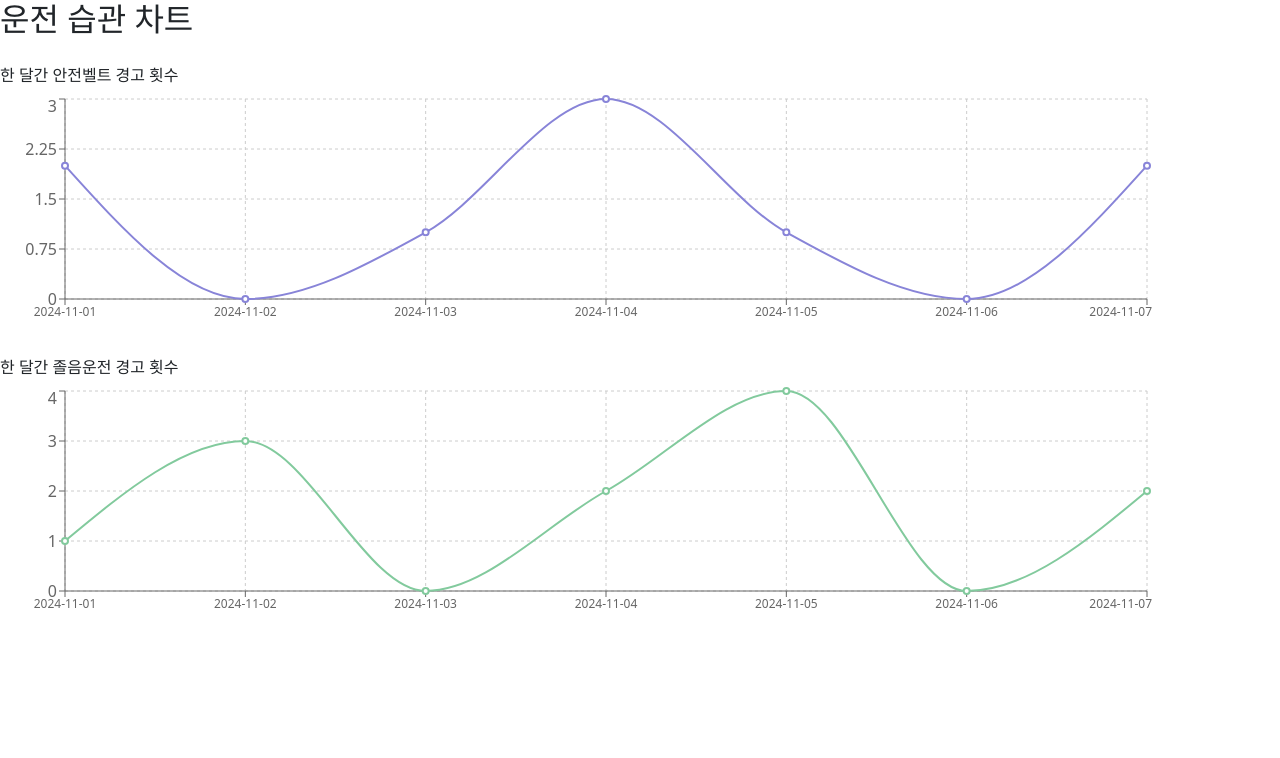
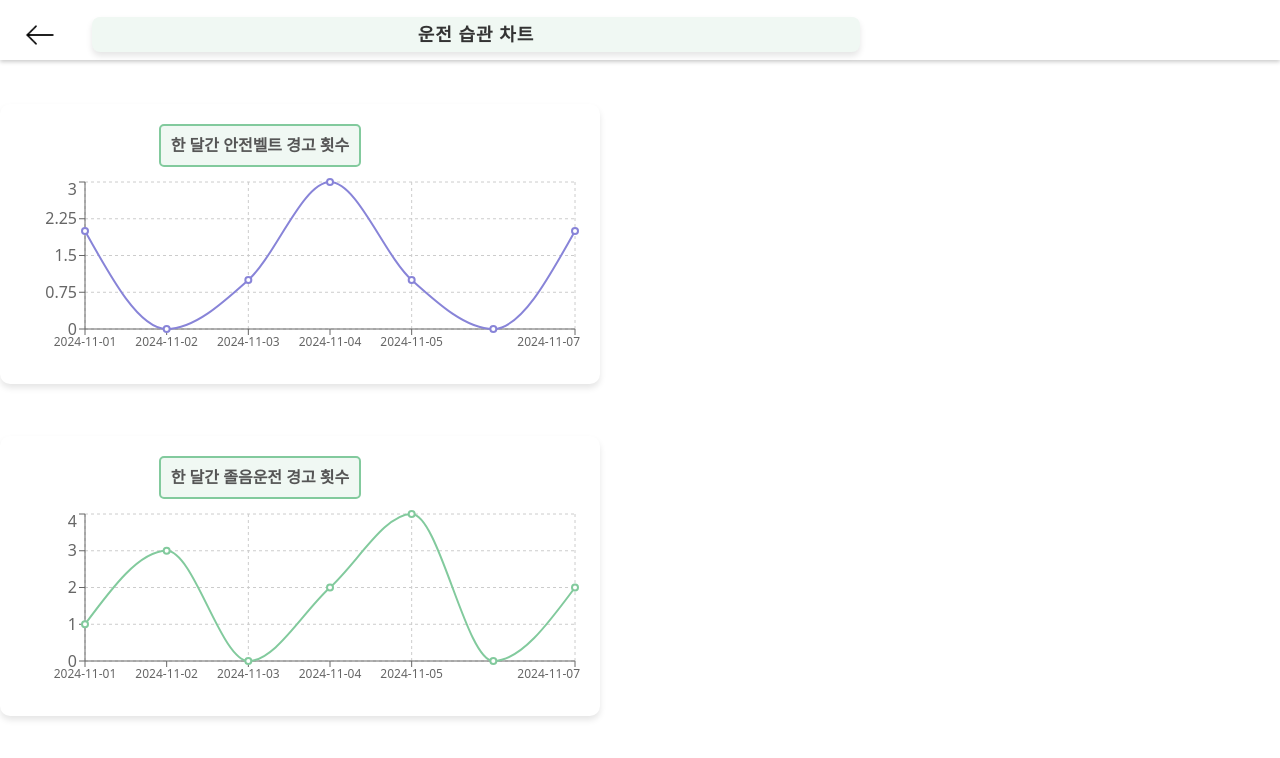
Before and after one commit to DriveGuard-capstone/drive-guard, a React (Create React App) app: page /recharts in a window 1280 px wide. Shown: the top 758 px of the page. Built offline with nearby package versions, Linux system fonts and the light colour scheme.

Commit message:
css revise

```diff
--- a/src/component/MainPageComponent/MainLogin.jsx
+++ b/src/component/MainPageComponent/MainLogin.jsx
@@ -2,6 +2,7 @@ import React from "react";
 import "bootstrap/dist/css/bootstrap.min.css";
 import Button from "react-bootstrap/Button";
 import { useNavigate } from "react-router-dom";
+import "../../css/MainPage.css"
 
 const MainLogin = () => {
   const navigate = useNavigate();
@@ -16,10 +17,10 @@ const MainLogin = () => {
   return (
     <div>
       <div className="login-container" >
-        <Button variant="info" style={{ width: "300px" }} onClick={goToLogin}>
+        <Button className="custom-button" style={{ width: "300px" }} onClick={goToLogin}>
           Login
         </Button>
-        <Button variant="info" style={{ width: "300px" }} onClick={goToRegister}>
+        <Button className="custom-button" style={{ width: "300px" }} onClick={goToRegister}>
           sign up
         </Button>{" "}
       </div>
--- /dev/null
+++ b/src/css/DriveHabit.css
@@ -0,0 +1,73 @@
+.top-container {
+    display: flex;
+    flex-direction: row;
+    align-items: center;
+    width: 100%;
+    height: 60px;
+    box-shadow: 0px 2px 4px rgba(0, 0, 0, 0.2);
+  }
+
+  .left-button {
+    width: 40px;
+    height: 40px;
+    border: none;
+    background-position: center;
+    background-size: cover;
+    background-color: #f5f5f5;
+    margin-left: 20px;
+    margin-top: 10px;
+  }
+
+  .drive-habit-title {
+    width: 60%;
+    display: flex;
+    justify-content: center;
+    align-items: center;
+    margin-left: 2rem;
+    margin-top: 1.5rem;
+    font-weight: bold;
+    font-size: 18px;
+    color: #333;
+    background-color: #f0f8f3;
+    padding: 4px;
+    border-radius: 8px;
+    box-shadow: 0 4px 6px rgba(0, 0, 0, 0.1);
+    text-transform: uppercase;
+    letter-spacing: 1px;
+  }
+
+  .chart-arrange {
+    display: flex;
+    flex-direction: column;
+    justify-content: center;
+    gap: 2rem;
+    margin-top: 1.5rem;
+  }
+
+  .chart-container {
+    width: 100%;
+    max-width: 600px;
+    height: 35vh;
+    border-radius: 10px;
+    background-color: #ffffff;
+    box-shadow: 0px 4px 6px rgba(0, 0, 0, 0.1);
+    display: flex;
+    flex-direction: column;
+    justify-content: center;
+    align-items: center;
+    padding: 20px;
+    margin-bottom: 20px;
+  }
+
+  .chart-container h3 {
+    margin-bottom: 10px;
+    margin-right: 5rem;
+    font-size: 16px;
+    color: #555;
+    font-weight: bold;
+    padding: 10px;
+    border: 2px solid #82ca9d; /* 제목에 부드러운 테두리 추가 */
+    border-radius: 5px; /* 둥근 모서리로 부드럽게 */
+    background-color: #f0f8f3; /* 제목 배경색 */
+    width: fit-content; /* 제목에 맞춰 너비 조정 */
+  }
--- a/src/css/MainPage.css
+++ b/src/css/MainPage.css
@@ -11,7 +11,6 @@
   justify-content: center;
   align-items: center;
   gap: 0.5rem;
-  margin-top: 2rem;
 }
 
 .autoLogin-container {
@@ -155,3 +154,37 @@
     transform: scale(1);
   }
 }
+
+.login-container {
+  display: flex;
+  flex-direction: column;
+  gap: 20px;
+  justify-content: center;
+  align-items: center;
+  padding-top: 30px;
+}
+
+/* 버튼 기본 스타일 */
+.custom-button {
+  width: 300px;
+  padding: 15px;
+  font-size: 16px;
+  border-radius: 8px;
+  border: 2px solid #ccc;
+  background-color: #f5f5f5;
+  color: #333;
+  box-shadow: 0px 4px 6px rgba(0, 0, 0, 0.1);
+  transition: all 0.3s ease-in-out;
+  text-align: center;
+  cursor: pointer;
+}
+
+.custom-button:hover {
+  background-color: #e0e0e0;
+}
+
+/* 버튼 포커스 상태 */
+.custom-button:focus {
+  outline: none;
+  box-shadow: 0 0 5px rgba(0, 0, 0, 0.2);
+}
--- a/src/css/Register.css
+++ b/src/css/Register.css
@@ -10,6 +10,20 @@
    align-items: center;
 }
 
+.register-title {
+    font-size: 32px; /* 제목 크기를 적당히 크게 설정 */
+    font-weight: bold; /* 제목을 강조 */
+    color: #333; /* 어두운 회색으로 텍스트 색상 설정 */
+    text-align: center; /* 중앙 정렬 */
+    margin-top: 1rem; /* 상단 여백을 추가하여 위쪽으로 배치 */
+    margin-bottom: 3rem; /* 아래쪽 여백 추가 */
+    letter-spacing: 1px; /* 문자 간격을 약간 넓게 설정 */
+    background-color:#f8d7da; /* 배경색을 연한 회색으로 설정 */
+    padding: 10px; /* 배경 안의 여백을 추가 */
+    border-radius: 8px; /* 모서리를 둥글게 처리 */
+    box-shadow: 0 4px 8px rgba(0, 0, 0, 0.1); /* 약간의 그림자 추가 */
+  }
+
 .registerBtn-container{
     display:flex;
     justify-content:center;
@@ -18,3 +32,30 @@
     gap:1rem;
     margin-top:2rem;
 }
+
+.register-button {
+    width: 50%;
+    padding: 15px;
+    font-size: 14px;
+    font-weight: bold;
+    border-radius: 8px;
+    border: 2px solid #aaa;
+    background-color: #f5f5f5;
+    color: #444;
+    box-shadow: 0px 4px 6px rgba(0, 0, 0, 0.1);
+    transition: all 0.3s ease-in-out;
+    text-align: center;
+    cursor: pointer;
+    text-transform: uppercase;
+  }
+
+
+  .register-button:hover {
+    background-color: #e0e0e0;
+    border: 2px solid #bbb;
+  }
+
+  .register-button:focus {
+    outline: none;
+    box-shadow: 0 0 5px rgba(0, 0, 0, 0.2);
+  }
--- a/src/pages/DriveHabit.jsx
+++ b/src/pages/DriveHabit.jsx
@@ -1,4 +1,5 @@
-import React from 'react'
+import React from "react";
+import { useNavigate } from "react-router-dom";
 import {
   LineChart,
   Line,
@@ -9,6 +10,7 @@ import {
   Legend,
   ResponsiveContainer,
 } from "recharts";
+import "../css/DriveHabit.css";
 
 const DriveHabit = () => {
   const oneMonthData = [
@@ -20,13 +22,26 @@ const DriveHabit = () => {
     { date: "2024-11-06", seatbeltAlerts: 0, drowsinessAlerts: 0 },
     { date: "2024-11-07", seatbeltAlerts: 2, drowsinessAlerts: 2 },
   ];
+
+  const navigate = useNavigate();
+
+  const handleLeftButtonClick = () => {
+    navigate(-1);
+  };
+
   return (
-    <div style={{ width: "90%", display: "grid", gap: "20px", height:"70vh" }}>
-    <h2>운전 습관 차트</h2>
+    <div
+      style={{ width: "100%", display: "grid", gap: "20px", height: "70vh" }}
+    >
+      <div className="top-container">
+        <div className="left-button" onClick={handleLeftButtonClick}></div>
+        <p className="drive-habit-title">운전 습관 차트</p>
+      </div>
 
       {/* 안전벨트 경고 차트 */}
-    <div style={{ width: "100%", height: "30vh" }}>
-      <h3 style={{fontSize:"16px"}}>한 달간 안전벨트 경고 횟수</h3>
+      <div className="chart-arrange">
+        <div className="chart-container">
+          <h3 style={{ fontSize: "16px" }}>한 달간 안전벨트 경고 횟수</h3>
           <ResponsiveContainer>
             <LineChart data={oneMonthData}>
               <CartesianGrid strokeDasharray="3 3" />
@@ -45,8 +60,8 @@ const DriveHabit = () => {
         </div>
 
         {/* 졸음운전 경고 차트 */}
-    <div style={{ width: "100%", height: "30vh", marginTop:"2rem" }}>
-      <h3  style={{fontSize:"16px"}}>한 달간 졸음운전 경고 횟수</h3>
+        <div className="chart-container">
+          <h3 style={{ fontSize: "16px" }}>한 달간 졸음운전 경고 횟수</h3>
           <ResponsiveContainer>
             <LineChart data={oneMonthData}>
               <CartesianGrid strokeDasharray="3 3" />
@@ -64,7 +79,8 @@ const DriveHabit = () => {
           </ResponsiveContainer>
         </div>
       </div>
-  )
-}
+    </div>
+  );
+};
 
-export default DriveHabit
+export default DriveHabit;
--- a/src/pages/Register.jsx
+++ b/src/pages/Register.jsx
@@ -93,7 +93,7 @@ const Register = () => {
     <div className="register-container">
       <div className="display-center">
         <Form className="login-box" onSubmit={handleRegister}>
-          <h1>회원가입</h1>
+          <h1 className="register-title">회원가입</h1>
           <Form.Group className="mb-3" controlId="formName">
             <Form.Label>Name</Form.Label>
             <Form.Control
@@ -143,10 +143,10 @@ const Register = () => {
           </Form.Group>
 
           <div className="registerBtn-container">
-            <Button className="button-primary" onClick={goToHome}>
+            <Button className="register-button" onClick={goToHome}>
               홈으로
             </Button>
-            <Button className="button-primary" type="submit">
+            <Button className="register-button" type="submit">
               회원가입
             </Button>
           </div>
```
Lines whose indentation alone changed are shown as unchanged.
